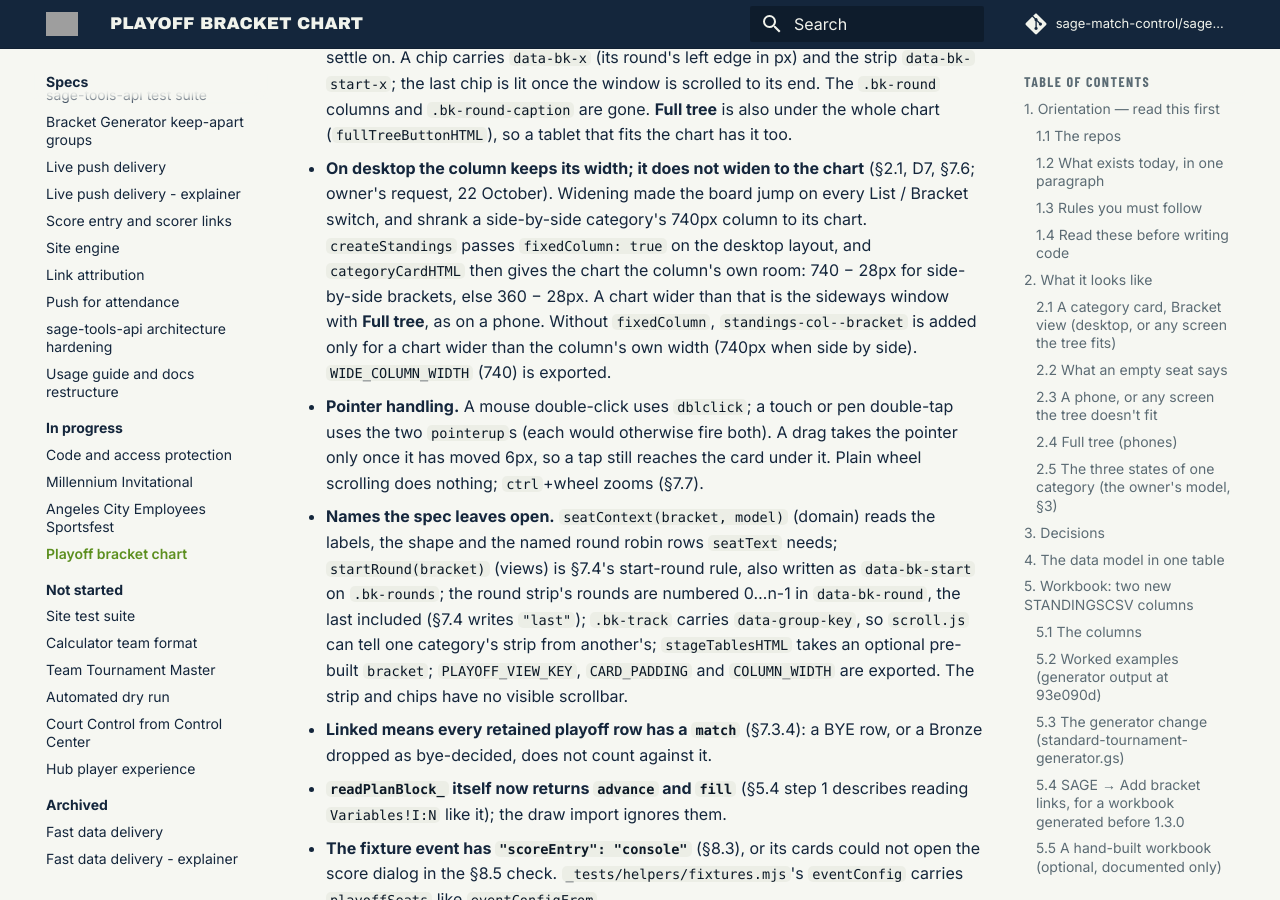
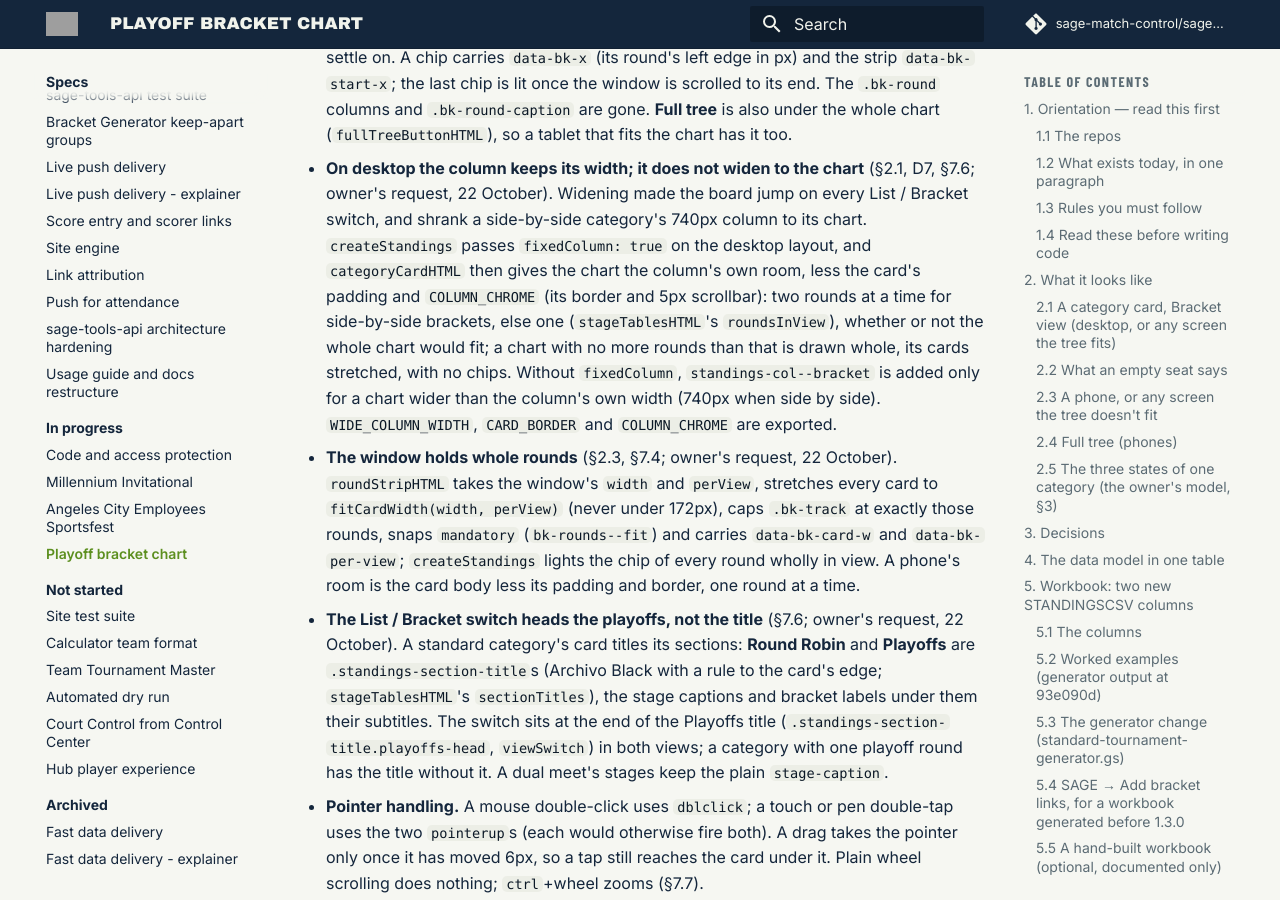
Before and after one commit to sage-match-control/sage-docs, an MkDocs documentation site: the page built from docs/specs/in-progress/standings-bracket-chart-spec.md, in a window 1280 px wide and 900 px high, scrolled down 32203 px. Built offline with MkDocs 1.6.1 and Material for MkDocs 9.7.7, drawn with Linux system fonts in a browser that asks for light colours; comment, search, counter and statistics services are not loaded.

Commit message:
Standings bracket chart: whole rounds per window, titled Round Robin and Playoffs sections
Co-Authored-By: Claude Opus 5.5 <noreply@anthropic.com>

```diff
--- a/docs/specs/in-progress/standings-bracket-chart-spec.md
+++ b/docs/specs/in-progress/standings-bracket-chart-spec.md
@@ -1181,10 +1181,23 @@ open.
 - **On desktop the column keeps its width; it does not widen to the chart** (§2.1, D7, §7.6; owner's
   request, 22 October). Widening made the board jump on every List / Bracket switch, and shrank a
   side-by-side category's 740px column to its chart. `createStandings` passes `fixedColumn: true` on the
-  desktop layout, and `categoryCardHTML` then gives the chart the column's own room: 740 − 28px for
-  side-by-side brackets, else 360 − 28px. A chart wider than that is the sideways window with **Full tree**,
-  as on a phone. Without `fixedColumn`, `standings-col--bracket` is added only for a chart wider than the
-  column's own width (740px when side by side). `WIDE_COLUMN_WIDTH` (740) is exported.
+  desktop layout, and `categoryCardHTML` then gives the chart the column's own room, less the card's
+  padding and `COLUMN_CHROME` (its border and 5px scrollbar): two rounds at a time for side-by-side
+  brackets, else one (`stageTablesHTML`'s `roundsInView`), whether or not the whole chart would fit; a
+  chart with no more rounds than that is drawn whole, its cards stretched, with no chips. Without
+  `fixedColumn`, `standings-col--bracket` is added only for a chart wider than the column's own width
+  (740px when side by side). `WIDE_COLUMN_WIDTH`, `CARD_BORDER` and `COLUMN_CHROME` are exported.
+- **The window holds whole rounds** (§2.3, §7.4; owner's request, 22 October). `roundStripHTML` takes the
+  window's `width` and `perView`, stretches every card to `fitCardWidth(width, perView)` (never under
+  172px), caps `.bk-track` at exactly those rounds, snaps `mandatory` (`bk-rounds--fit`) and carries
+  `data-bk-card-w` and `data-bk-per-view`; `createStandings` lights the chip of every round wholly in
+  view. A phone's room is the card body less its padding and border, one round at a time.
+- **The List / Bracket switch heads the playoffs, not the title** (§7.6; owner's request, 22 October). A
+  standard category's card titles its sections: **Round Robin** and **Playoffs** are `.standings-section-title`s
+  (Archivo Black with a rule to the card's edge; `stageTablesHTML`'s `sectionTitles`), the stage captions
+  and bracket labels under them their subtitles. The switch sits at the end of the Playoffs title
+  (`.standings-section-title.playoffs-head`, `viewSwitch`) in both views; a category with one playoff round has the
+  title without it. A dual meet's stages keep the plain `stage-caption`.
 - **Pointer handling.** A mouse double-click uses `dblclick`; a touch or pen double-tap uses the two
   `pointerup`s (each would otherwise fire both). A drag takes the pointer only once it has moved 6px, so a
   tap still reaches the card under it. Plain wheel scrolling does nothing; `ctrl`+wheel zooms (§7.7).
```
Also changed, not shown: docs/features/tournament-hub.md (+13 -6 lines), docs/technical/site-engine.md (+14 -5 lines).
